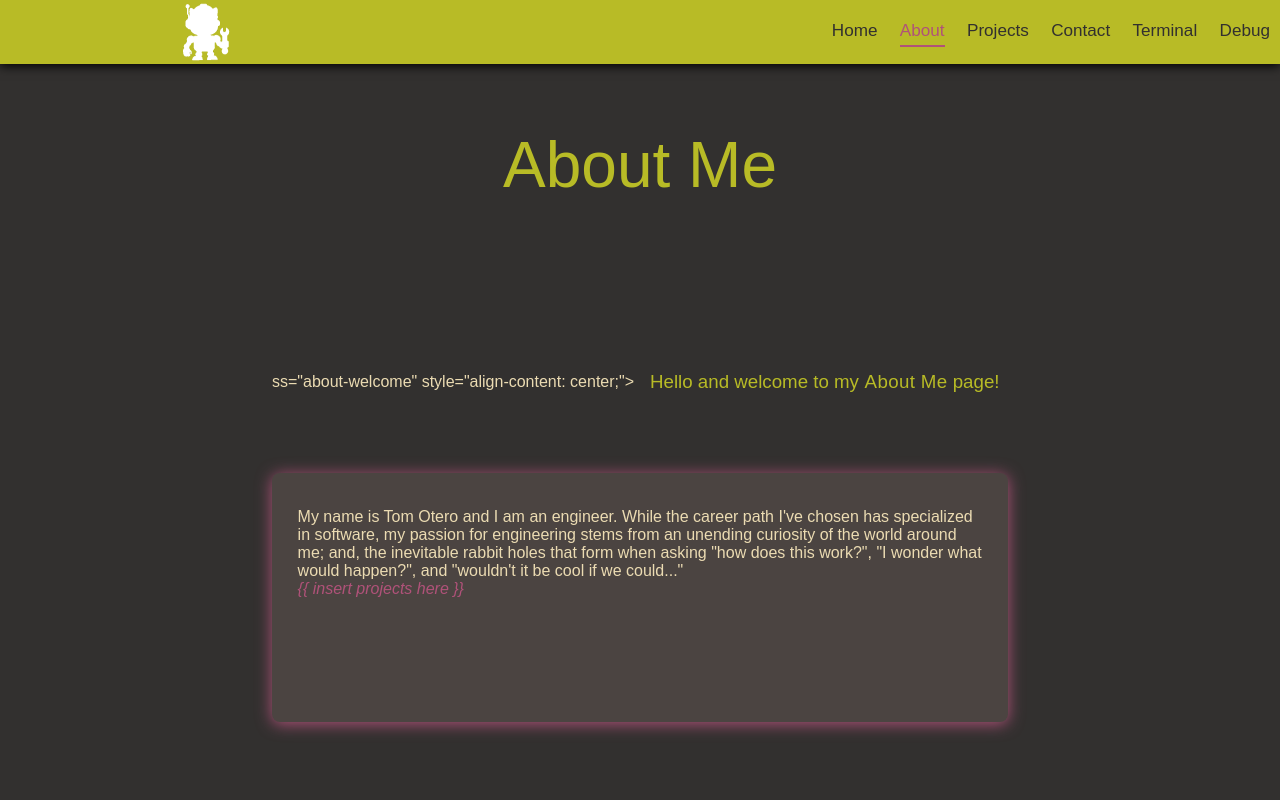
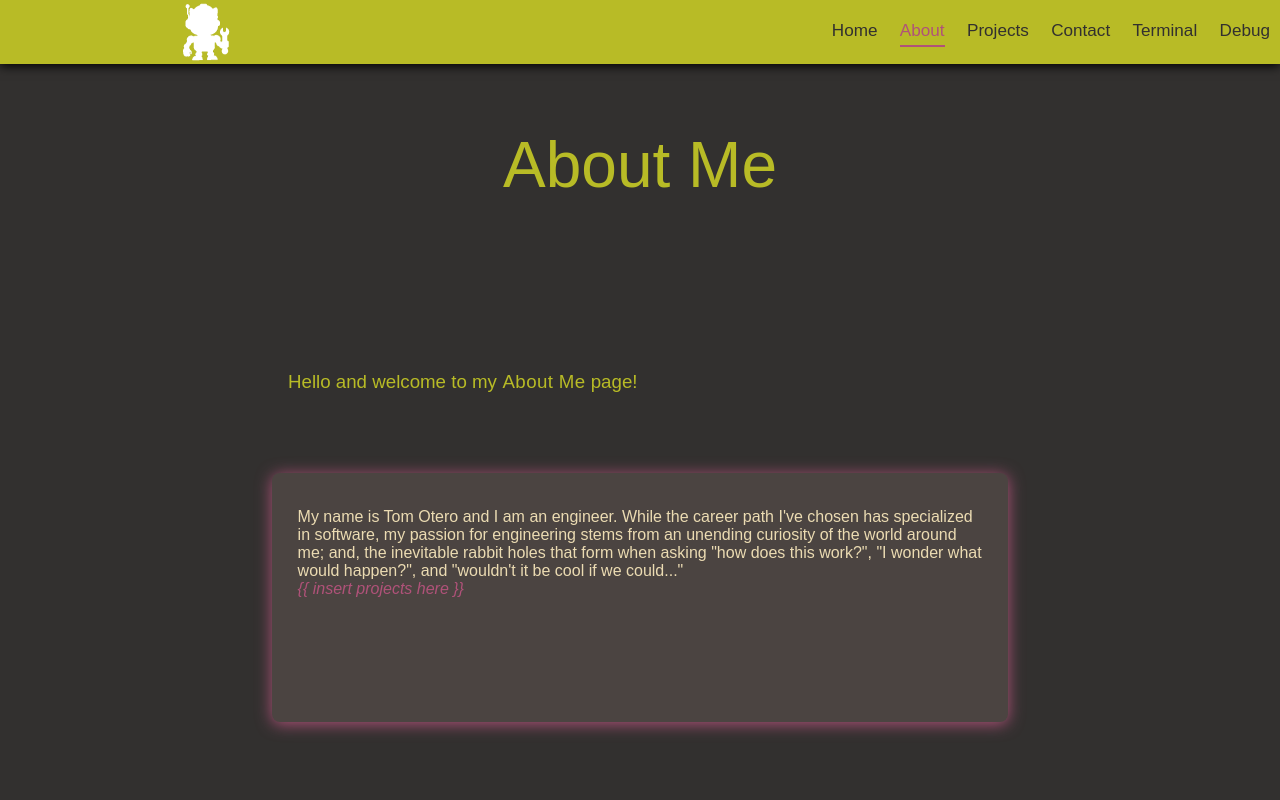
Before and after one commit to TomOtero1984/Portfolio, a Vue app in the folder app/: page /about in a window 1280 px wide. Shown: the top 800 px of the page. Built offline with nearby package versions, Linux system fonts and the light colour scheme; a web font is replaced by a local one.

Commit message:
fix: de-mangle tag

```diff
--- a/app/src/views/AboutView.vue
+++ b/app/src/views/AboutView.vue
@@ -10,8 +10,8 @@ const hover = ref(false);
 <template>
   <div class="about">
     <h1 class="about-title">About Me</h1>
-    <div class=about-header>ss="about-welcome" style="align-content: center;">
-      <h3 class="about-welcome">
+    <div class=about-header>
+      <h3 class="about-welcome" style="align-content: center;">
         Hello and welcome to my
         <ImaginationText> About Me </ImaginationText>
         page!
```
